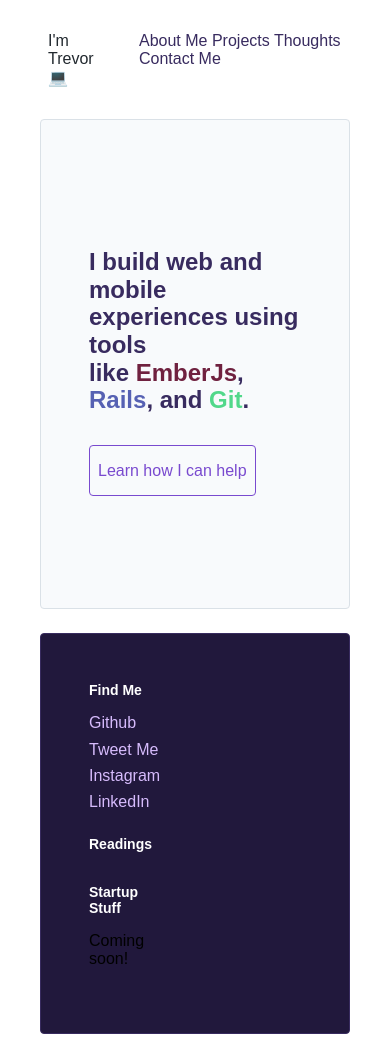
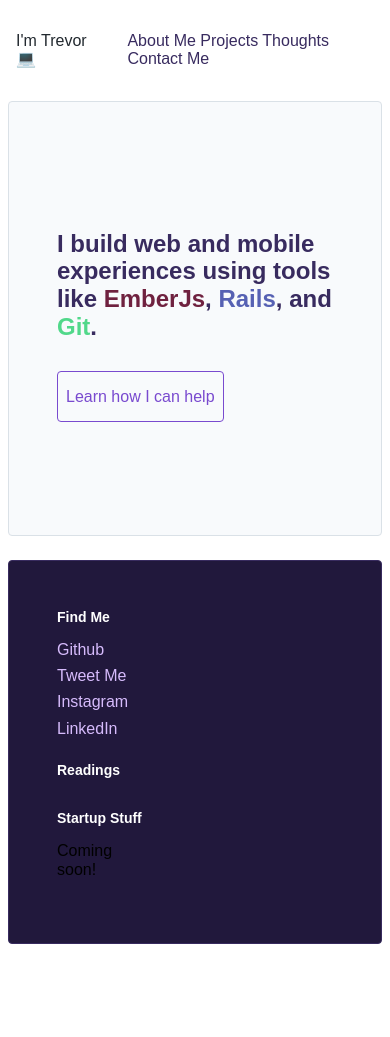
Before and after one commit to TrevorAbram/trevorabram.github.io, a website: page index.html in a window 390 px wide. After the commit the page ends 968 px from the top, so only its background shows below. Drawn offline with Linux system fonts and the light colour scheme.

Commit message:
Changed mobile body margin

```diff
--- a/index.html
+++ b/index.html
@@ -8,7 +8,7 @@
 
     <!-- TODO: Add CSS and Js -->
   </head>
-  <body class="mx-10">
+  <body class="mx-2 sm:mx-10">
 
     <nav class="mx-auto py-4 ">
       <div class="flex flex-row justify-between">
```
